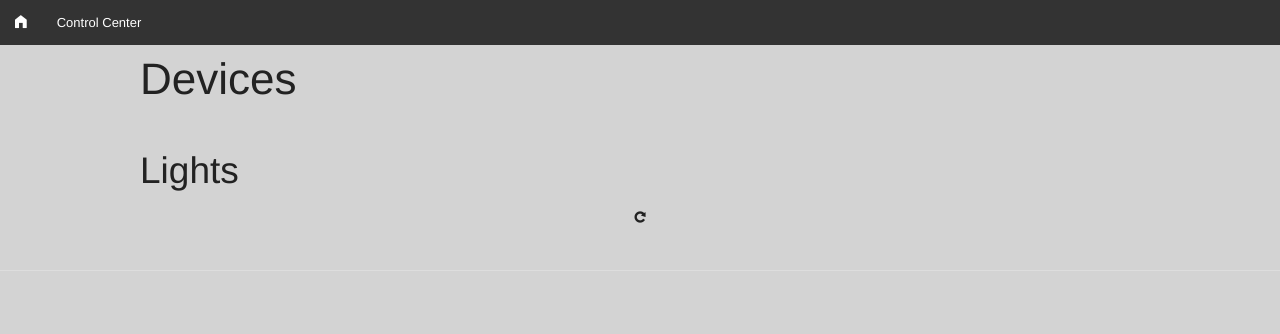
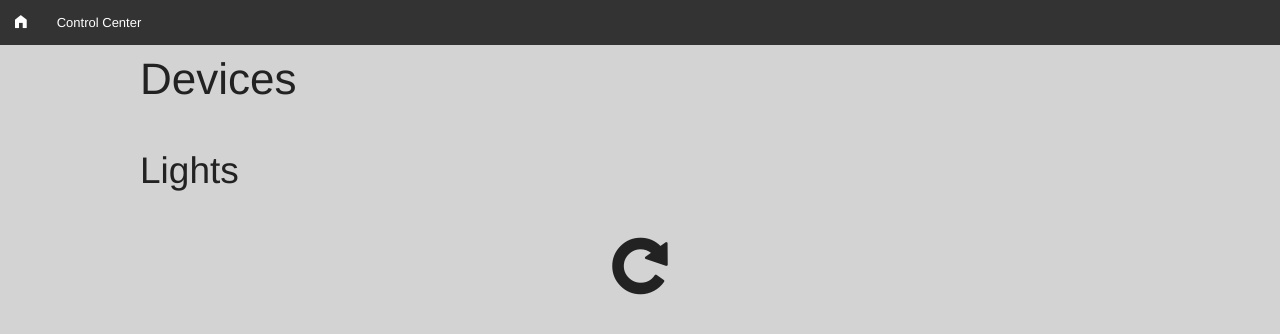
Before and after one commit to open-iot-stack/open-iot-web, a Flask app: page /dashboard in a window 1280 px wide. Shown: the top 334 px of the page. Run offline with Flask 2, Linux system fonts and the light colour scheme; data that the repository does not hold is empty; some libraries are stand-ins or nearby versions.

Commit message:
fixed refresh

```diff
--- a/app/static/css/site.css
+++ b/app/static/css/site.css
@@ -1,3 +1,48 @@
 body{
 
 }
+
+
+
+
+.refresh {
+    margin: 20px;
+    font-size: 5em;
+    -webkit-animation-name: spin;
+    -webkit-animation-duration: 4000ms;
+    -webkit-animation-iteration-count: infinite;
+    -webkit-animation-timing-function: linear;
+    -moz-animation-name: spin;
+    -moz-animation-duration: 4000ms;
+    -moz-animation-iteration-count: infinite;
+    -moz-animation-timing-function: linear;
+    -ms-animation-name: spin;
+    -ms-animation-duration: 4000ms;
+    -ms-animation-iteration-count: infinite;
+    -ms-animation-timing-function: linear;
+
+    animation-name: spin;
+    animation-duration: 4000ms;
+    animation-iteration-count: infinite;
+    animation-timing-function: linear;
+}
+@-ms-keyframes spin {
+    from { -ms-transform: rotate(0deg); }
+    to { -ms-transform: rotate(360deg); }
+}
+@-moz-keyframes spin {
+    from { -moz-transform: rotate(0deg); }
+    to { -moz-transform: rotate(360deg); }
+}
+@-webkit-keyframes spin {
+    from { -webkit-transform: rotate(0deg); }
+    to { -webkit-transform: rotate(360deg); }
+}
+@keyframes spin {
+    from {
+        transform:rotate(0deg);
+    }
+    to {
+        transform:rotate(360deg);
+    }
+}
--- a/app/templates/core/index.html
+++ b/app/templates/core/index.html
@@ -25,6 +25,7 @@
     </form>
   </div>
 </div>
+
 </div>
 </div>
 
--- a/app/templates/dashboard/index.html
+++ b/app/templates/dashboard/index.html
@@ -13,7 +13,7 @@
     <h2>Lights</h2>
       <div id="results">
 <p class="text-center" ng-hide="devices">
-    <i class="fi fi-refresh"></i>
+    <span class="fi fi-refresh refresh"></span>
            <div ng-show="devices">
 <div ng-repeat="device in devices">
 
```
